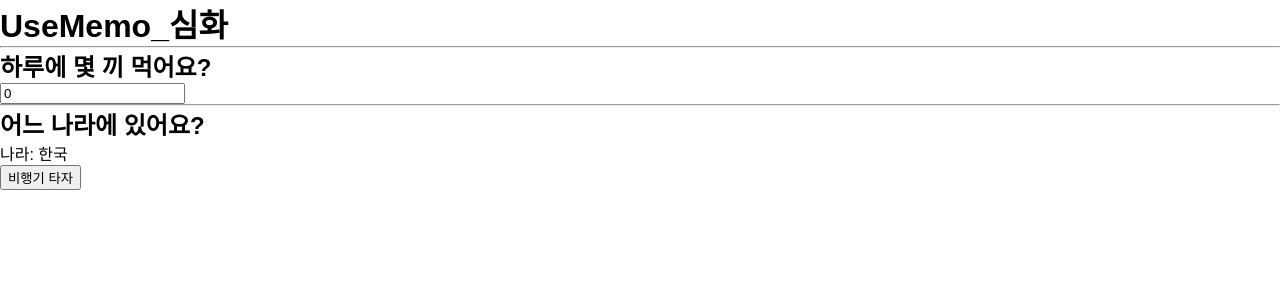
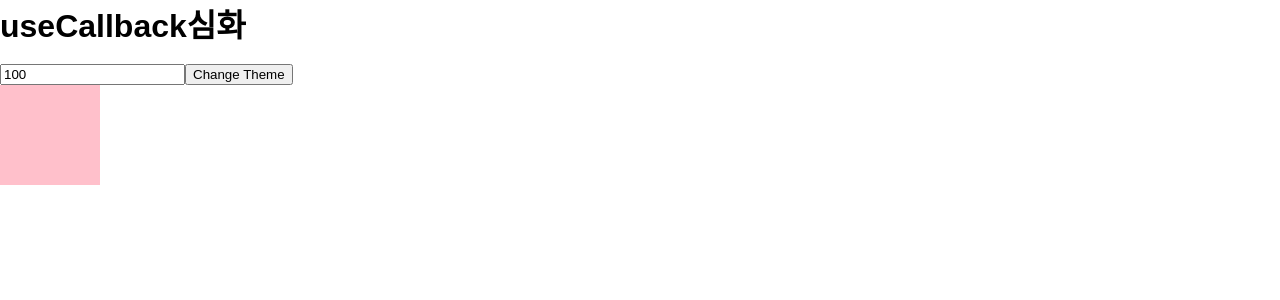
Before and after one commit to KoJI89/reactStudy, a React (Create React App) app: page / in a window 1280 px wide. Shown: the top 300 px of the page. Built offline with nearby package versions, Linux system fonts and the light colour scheme.

Commit message:
[React.Hook] useCallback 기본개념

```diff
--- /dev/null
+++ b/src/Box.js
@@ -0,0 +1,15 @@
+import React, { useEffect, useState } from 'react'
+// useCallback2 에서 사용하는 컴포넌트
+function Box({createBoxStyle}) {
+    const [style, setStyle] = useState({});
+
+    useEffect(()=>{
+        console.log('박스사이즈 변경됨');
+        setStyle(createBoxStyle())
+    },[createBoxStyle])
+  return (
+    <div style={style}></div>
+  )
+}
+
+export default Box
--- /dev/null
+++ b/src/UseCallback.js
@@ -0,0 +1,45 @@
+import React, { useCallback, useEffect, useState } from 'react'
+
+// useCallback은?? - 인자로 전달한 콜백함수 자체를 메모이제이션한다
+// 함수를 필요할때마다 메모리에 저장해둔 함수를 가져다와 사용한다
+
+function UseCallback() {
+    const [number, setNumber] = useState(0);
+    const [toggle, setToggle] = useState(true);
+    // 함수형컴포넌트이므로 someFunction함수는 렌더링될때마다 새롭게 생성되어 주소값을 갖는다. 그렇기때문에 useEffect때마다 호출된다
+    // const someFunction = () => {
+    //     console.log( `someFunc : number ${number}` );
+    //     return;
+    // }
+
+    // 두번째인자를 빈배열로 두면 첫 렌더링시에만 해당 함수가 저장되고 재호출되지 않는다
+    //
+    const someFunction = useCallback(() => {
+        console.log( `someFunc : number ${number}` );
+        return;
+    }, [number]);
+
+    useEffect(()=>{
+        console.log('someFunction이 변경되었습니다');
+    },[someFunction])
+
+  return (
+    <>
+    <h1>useCallback</h1>
+    <hr/>
+       <div>
+            <input
+                type='number'
+                value={ number }
+                onChange={(e) => { setNumber(e.target.value) } }
+            />
+            <br/>
+            <button onClick={ someFunction }>Call someFunc</button>
+            {/* 해당버튼을 클릭해도 useCallback에 저장된 함수는 재호출되지 않는다 */}
+            <button onClick={ ()=>{ setToggle(!toggle)} }>{toggle.toString()}</button>
+        </div>
+    </>
+  )
+}
+
+export default UseCallback
--- /dev/null
+++ b/src/UseCallback2.js
@@ -0,0 +1,47 @@
+import React, { useCallback, useState } from 'react'
+import Box from './Box';
+
+function UseCallback2() {
+    const [ size, setSize ] = useState(100);
+    const [ isDark, setIsDark] = useState(false);
+    // 일반적인 함수 선언은 화면 렌더링 때마다 지속 호출 실행하여 초기화한다
+    // const createBoxStyle = () => {
+    //     return {
+    //         backgroundColor : 'pink',
+    //         width:`${size}px`,
+    //         height:`${size}px`,
+    //     };
+    // };
+
+    // useCallback을 이용하여 불필요한 함수의 재사용을 방지
+    const createBoxStyle = useCallback(() => {
+        return {
+            backgroundColor : 'pink',
+            width:`${size}px`,
+            height:`${size}px`,
+        };
+    },[size])
+  return (
+    <>
+        <h1>useCallback심화</h1>
+        <br/>
+        <div>
+            <div style={{
+                backgroundColor: isDark? "black" : "white",
+            }}>
+
+                <input
+                    type='number'
+                    value={size}
+                    onChange={ (e)=>{ setSize(e.target.value) }}
+                    />
+            {/* useCallback을 사용하지 않으면 버튼을 클릭할때마다 화면이 재랜더링되며 상관없는 함수 createBoxStyle가 계속 호출된다  */}
+            <button onClick={()=> setIsDark(!isDark) } >Change Theme</button>
+            <Box createBoxStyle={createBoxStyle}/>
+            </div>
+        </div>
+    </>
+  )
+}
+
+export default UseCallback2
--- a/src/UseMemo.js
+++ b/src/UseMemo.js
@@ -3,7 +3,7 @@
 // UseMemo에서 memo는 메모리를 의미한다
 
 // 함수형 컴포넌트는 함수형이고, 렌더링이 될때 함수가 호출된다 -> 모든 내부변수가 초기화 된다.
-// UseMemo는 처음에 계산된 결과를 다시 실행하는것이 아니라 메모리에서 가져온다
+// UseMemo는 처음에 계산된 결과를 다시 실행하는것이 아니라 캐싱하여 메모리에서 가져온다
 
 // UseMemosms 는 2개의 인자를 받는다 콜백함수와 배열(의존성 배열)을 받는다
 // UseMemo를 사용한다는것은 메모리를 사용한다는 의미이므로 필요할 때만 사용하는것이 좋다
--- a/src/index.js
+++ b/src/index.js
@@ -9,6 +9,8 @@
 import UseContext from './UseContext/UseContext.js'
 import UseMemo from './UseMemo.js';
 import UseMemo2 from './UseMemo2.js';
+import UseCallback from './UseCallback.js';
+import UseCallback2 from './UseCallback2.js';
 
 // rfce
 const root = ReactDOM.createRoot(document.getElementById('root'));
@@ -20,7 +22,9 @@
     {/* <UseRef/> */}
     {/* <UseContext/> */}
     {/* <UseMemo/> */}
-    <UseMemo2/>
+    {/* <UseMemo2/> */}
+    {/* <UseCallback/> */}
+    <UseCallback2/>
   </React.StrictMode>
 );
 
```
